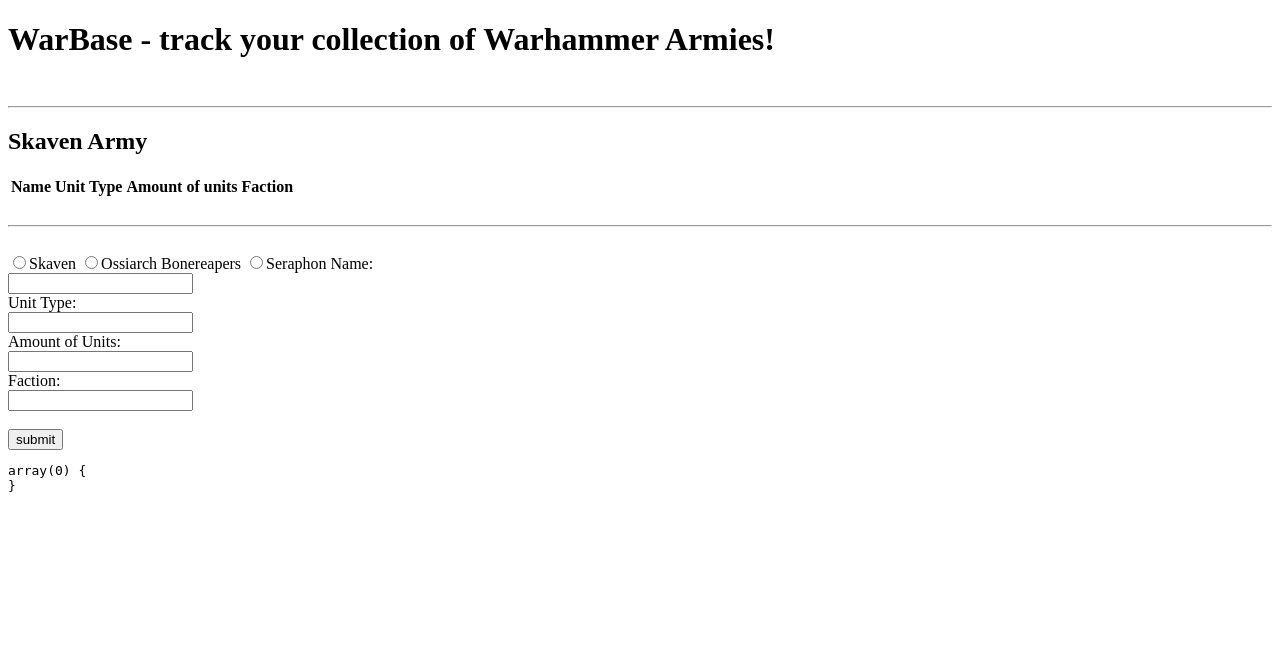
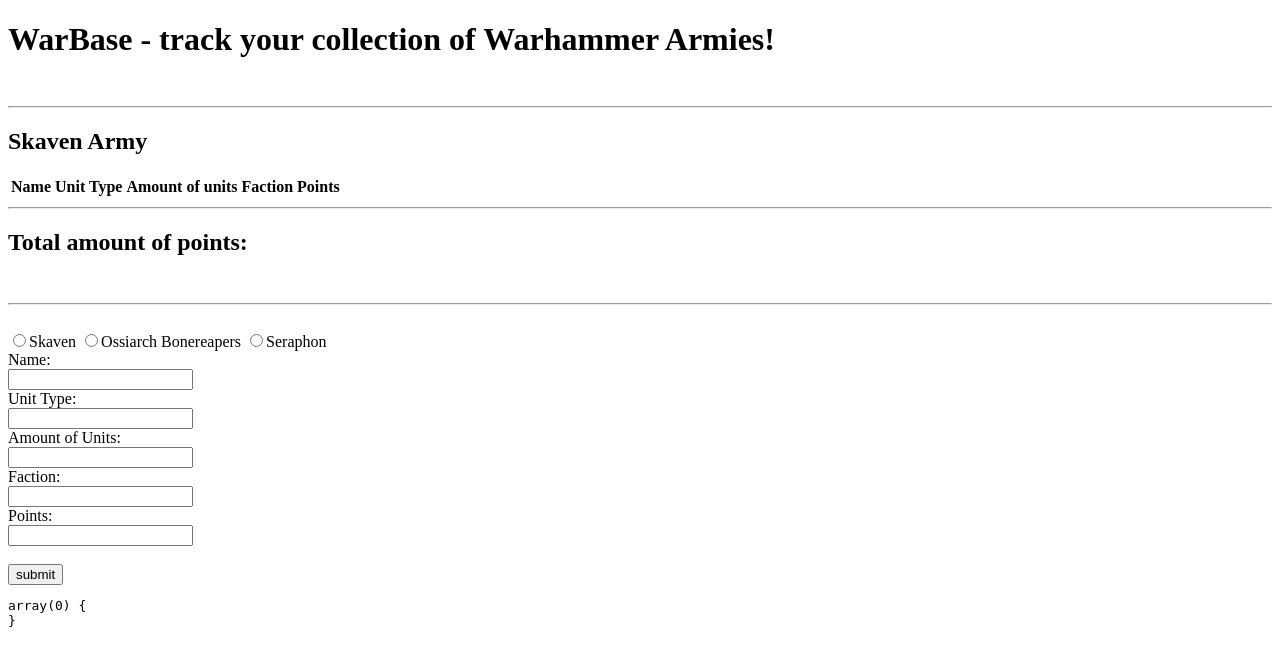
Before and after one commit to Vicible2/CRUD, a PHP site: page /index.php in a window 1280 px wide. Shown: the top 666 px of the page. Run offline with PHP 8.4, Linux system fonts and the light colour scheme; data that the repository does not hold is empty.

Commit message:
Implement totalPoints function, not working WIP

```diff
--- a/index.php
+++ b/index.php
@@ -27,6 +27,10 @@
 //load all data
 $cards = $cardRepository->get();
 
+//$totalPoints = $cardRepository->totalPoints();
+
+
+
 
 
 // Load your view
--- a/overview.php
+++ b/overview.php
@@ -1,5 +1,6 @@
 <!doctype html>
 <html lang="en">
+
 <head>
 	<meta charset="UTF-8">
 	<meta name="viewport"
@@ -7,6 +8,7 @@
 	<meta http-equiv="X-UA-Compatible" content="ie=edge">
 	<title>WarBase - track your collection of Warhammer Armies!</title>
 </head>
+
 <body>
 
 	<h1>WarBase - track your collection of Warhammer Armies!</h1>
@@ -27,18 +29,22 @@
 			<th>Unit Type</th>
 			<th>Amount of units</th>
 			<th>Faction</th>
+			<th>Points</th>
 		</tr>
-
 		<?php foreach ($cards as $card) : ?>
 		<tr>
 			<td> <?= $card['Name']?> </td>
 			<td> <?= $card['Unit Type']?> </td>
 			<td> <?= $card['Amount of Units']?> </td>
 			<td> <?= $card['Faction']?> </td>
+			<td> <?= $card['Points']?> </td>
 		</tr>
 		<?php endforeach; ?>
+	</table>
 
-</table>
+	<hr>
+<h2>Total amount of points:</h2>
+<h4>  </h4>
 	<br>
 	<hr>
 	<br>
@@ -47,6 +53,7 @@
 		<input type="radio" name="race" value="skaven">Skaven
 		<input type="radio" name="race" value="ossiarch">Ossiarch Bonereapers
 		<input type="radio" name="race" value="seraphon">Seraphon
+		<br>
 
 		<label for="unitName">Name:</label><br>
 		<input type="text" id="unitName" name="unitName"><br>
@@ -59,9 +66,13 @@
 
 		<label for="faction">Faction:</label><br>
 		<input type="text" id="faction" name="faction"><br>
+
+		<label for="points">Points:</label><br>
+		<input type="text" id="points" name="points"><br>
 		<br>
 		<input type="submit" value="submit" name="submit">
 	</form>
+
 
 	<?php
 echo "<pre>";
@@ -69,4 +80,5 @@
 echo "</pre>";
 ?>
 </body>
+
 </html>
```
Also changed, not shown: classes/CardRepository.php (+11 -0 lines). Lines whose indentation alone changed are shown as unchanged.
